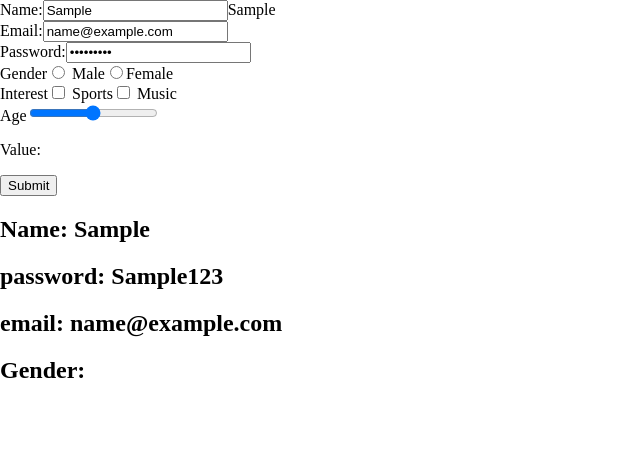
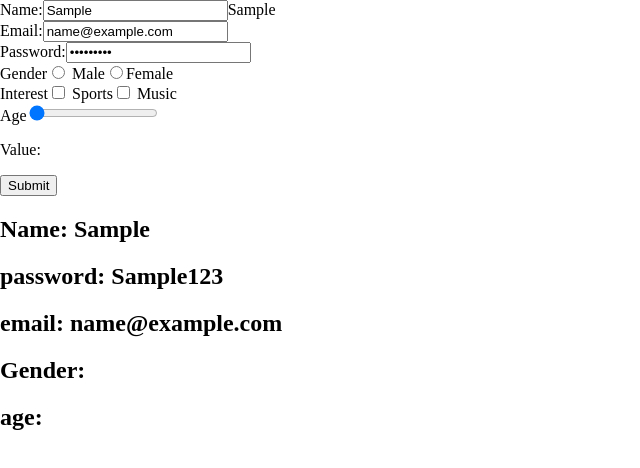
Before and after one commit to vishalsankpal/vite-project, a React (Vite) app: page / in a window 1280 px wide. Both pictures are taken after typing "Sample", "name@example.com", "Sample123" into the empty fields and a click on the button "Submit". Shown: the top 468 px of the page, without its empty margins (0-640 px from the left). Built offline with nearby package versions, Linux system fonts and the light colour scheme.

Commit message:
slider and submit issue resolved.

```diff
--- a/src/Day-3-task/Form.jsx
+++ b/src/Day-3-task/Form.jsx
@@ -9,7 +9,7 @@ export default class Form extends Component {
         email: "",
         password: "",
         selectedOption: "",
-        age: "",
+        age: "0",
         interest: {
           sports: false,
           music: false,
@@ -108,8 +108,7 @@ export default class Form extends Component {
     const errors = {};
     let isError = false;
     Object.keys(this.state.data).forEach((item) => {
-      console.log(this.state.data[item].interest === "object");
-      if (this.state.data[item] !== "object") {
+      if (typeof this.state.data[item] !== "object") {
         if (this.state.data[item].trim() === "") {
           errors[item] = "Please fill out this field";
           isError = true;
@@ -202,6 +201,7 @@ export default class Form extends Component {
               type="range"
               min={0}
               max={100}
+              value={this.state.data.age}
               onChange={this.handleSliderChange}
             />
             <p>Value: {this.state.data.age}</p>
@@ -214,6 +214,7 @@ export default class Form extends Component {
             <h2>password: {this.state.data.password}</h2>
             <h2>email: {this.state.data.email}</h2>
             <h2>Gender:{this.state.data.selectedOption}</h2>
+            <h2>age: {this.state.data.age}</h2>
           </div>
         )}
       </div>
```
